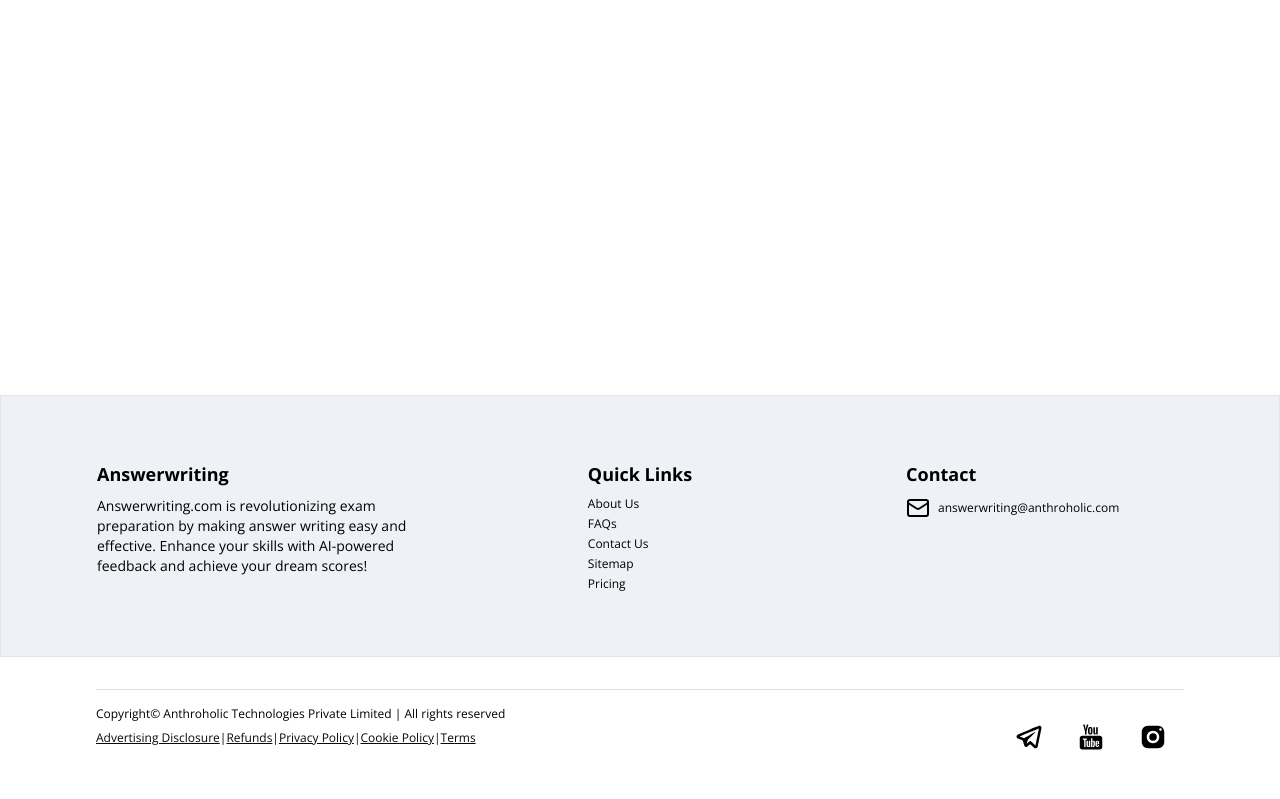
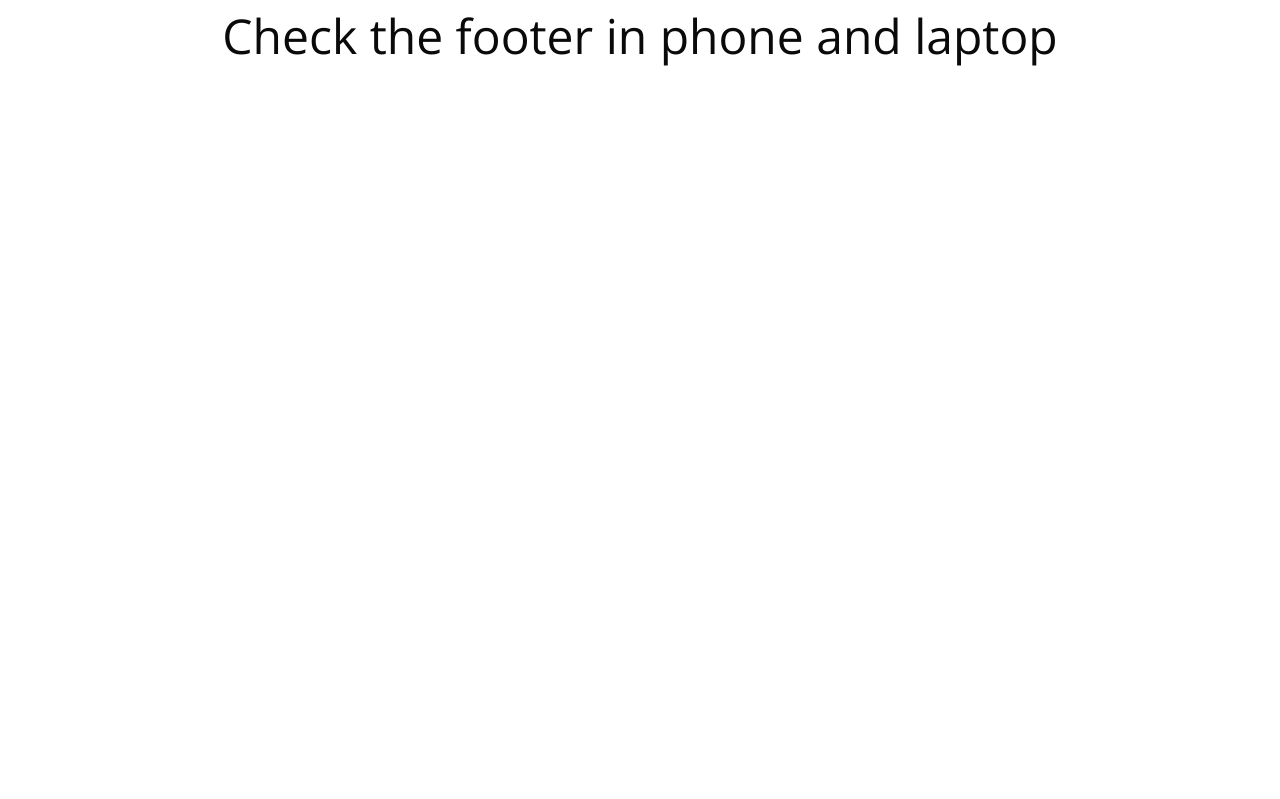
Before and after one commit to anthroholictechnologies/answerwriting, a Next.js app: page / in a window 1280 px wide. Shown: the top 799 px of the page. Built offline with nearby package versions, Linux system fonts and the light colour scheme.

Commit message:
feat:change

```diff
--- a/src/app/page.tsx
+++ b/src/app/page.tsx
@@ -3,6 +3,7 @@ import Footer from "answerwriting/components/misc/misc_footer";
 export default function Home() {
   return (
     <div className="h-screen w-screen">
+      <div className="text-[3rem] text-center h-[800px]"> Check the footer in phone and laptop </div>
       <Footer />
     </div>
   );
--- a/src/components/misc/misc_footer.tsx
+++ b/src/components/misc/misc_footer.tsx
@@ -29,8 +29,8 @@ const footerData = {
 
 const Footer = () => {
   return (
-    <footer className="flex flex-col  gap-0 fixed bottom-0 left-0">
-      <div className="flex flex-col lg:flex-row lg:gap-8 px-8 py-8 lg:px-24 lg:py-16 lg:justify-around gap-4 bg-accent w-full text-black border border-b shadow-b-[darkBlue]">
+    <footer>
+      <div className="flex flex-col  lg:flex-row lg:gap-8 px-8 py-8 lg:px-24 lg:py-16 lg:justify-around gap-4 bg-accent w-full text-black border border-b shadow-b-[darkBlue]">
         <div className="flex-1 flex justify-center">
           <div className="flex flex-col gap-2">
             <h1 className="font-bold text-lg"> {footerData.brandName} </h1>
```
